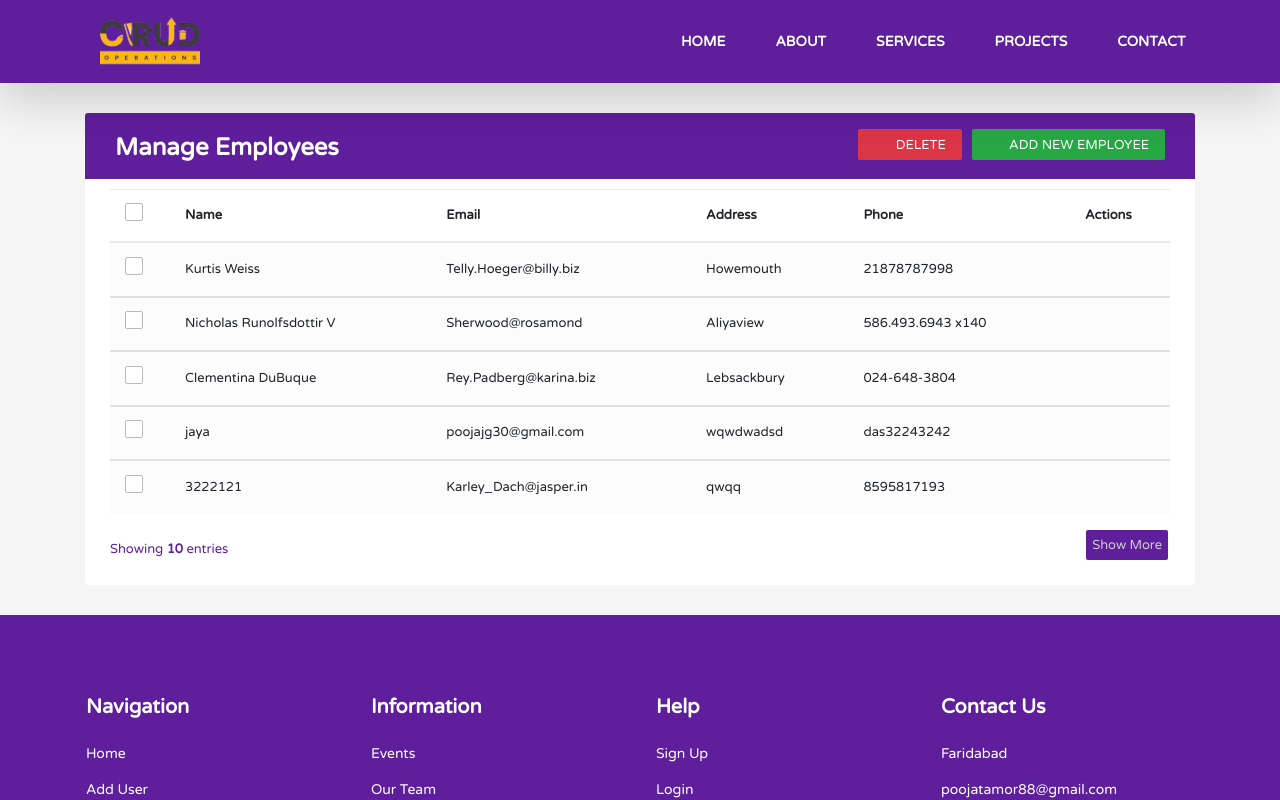
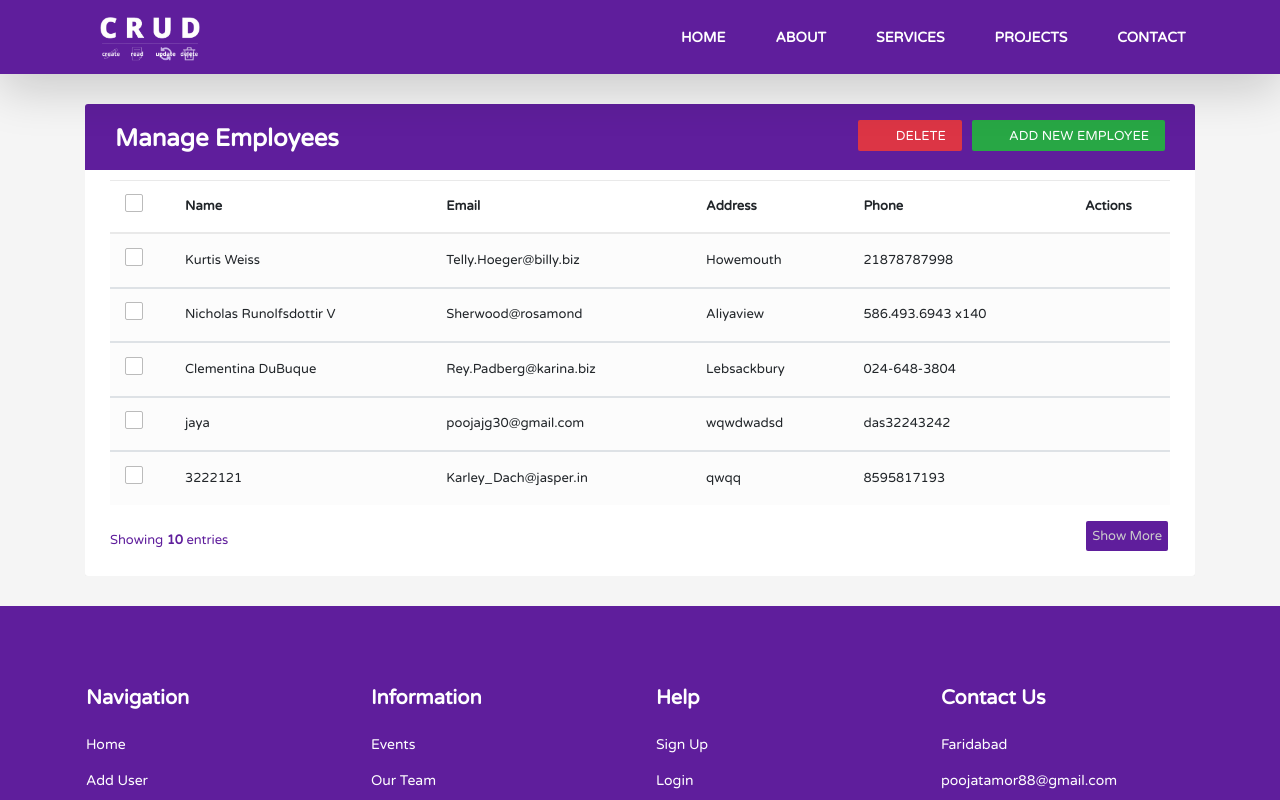
Before and after one commit to PoojaTamor/React-CRUD-APP, a React (Vite) app: page / in a window 1280 px wide. Shown: the top 800 px of the page. Built offline with nearby package versions, Linux system fonts and the light colour scheme; data requests are answered from the project's data file.

Commit message:
Update Navbar.jsx

```diff
--- a/src/Navbar.jsx
+++ b/src/Navbar.jsx
@@ -5,7 +5,7 @@ const Navbar = () => {
     <nav className="navbar navbar-expand-lg  shadow-lg">
     <div className="container">
       <a href="#" className="navbar-brand col-6">
-        <img src="/updated_image_hex.png" alt="" />
+        <img src="/logo.png" alt="" />
       </a>
       <button
         className="navbar-toggler"
```
